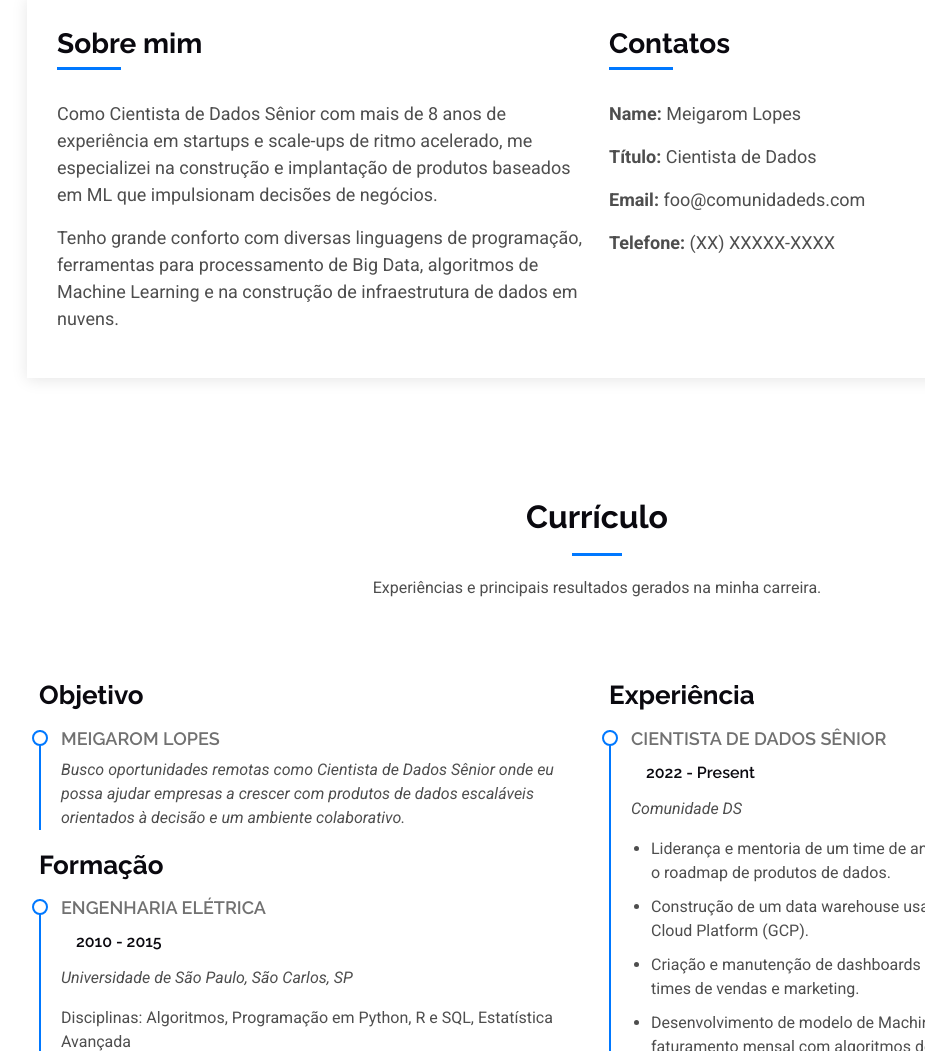
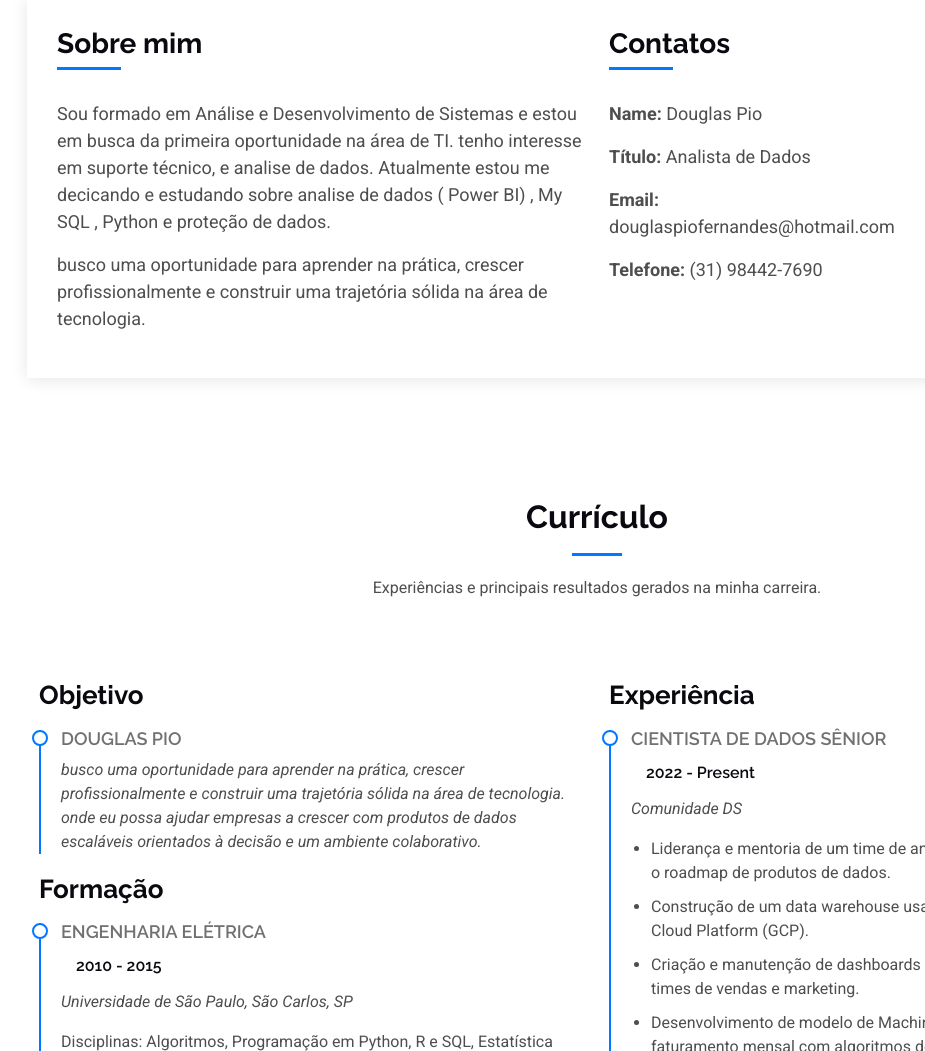
Before and after one commit to Douglas-Pio/Portifolio-Projetos, a plain HTML site: page index.html in a window 1280 px wide. Shown: the part 864-1915 px from the top of the page, without its empty margins (43-968 px from the left). Drawn offline with Linux system fonts and the light colour scheme.

Commit message:
Update index.html

```diff
--- a/index.html
+++ b/index.html
@@ -68,8 +68,8 @@
       <img src="assets/img/hero-img.jpg" alt="" data-aos="fade-in">
 
       <div class="container d-flex flex-column align-items-center justify-content-center text-center" data-aos="fade-up" data-aos-delay="100">
-        <h2>Meigarom Lopes</h2>
-        <p><span class="typed" data-typed-items="Cientista de Dados"></span></p>
+        <h2>Douglas Pio</h2>
+        <p><span class="typed" data-typed-items="Analista de Dados"></span></p>
       </div>
 
     </section><!-- /Hero Section -->
@@ -83,12 +83,11 @@
             <div class="about-me">
               <h4>Sobre mim</h4>
               <p>
-                Como Cientista de Dados Sênior com mais de 8 anos de experiência em startups e scale-ups de ritmo acelerado,
-                me especializei na construção e implantação de produtos baseados em ML que impulsionam decisões de negócios.
+                Sou formado em Análise e Desenvolvimento de Sistemas e estou em busca da primeira oportunidade na área de TI. tenho interesse em suporte técnico, e analise de dados.
+                Atualmente estou me decicando e estudando sobre analise de dados ( Power BI) , My SQL , Python e proteção de dados.
               </p>
               <p>
-                Tenho grande conforto com diversas linguagens de programação, ferramentas para processamento de Big Data,
-                algoritmos de Machine Learning e na construção de infraestrutura de dados em nuvens.
+                busco uma oportunidade para aprender na prática, crescer profissionalmente e construir uma trajetória sólida na área de tecnologia.
               </p>
             </div>
           </div>
@@ -99,10 +98,10 @@
 
               <div class="about-me">
               <h4>Contatos</h4>
-                <p><strong>Name: </strong> <span>Meigarom Lopes</span></p>
-                <p><strong>Título: </strong> <span>Cientista de Dados</span></p>
-                <p><strong>Email: </strong> <span>foo@comunidadeds.com</span></p>
-                <p><strong>Telefone: </strong> <span>(XX) XXXXX-XXXX</span></p>
+                <p><strong>Name: </strong> <span>Douglas Pio</span></p>
+                <p><strong>Título: </strong> <span>Analista de Dados</span></p>
+                <p><strong>Email: </strong> <span>douglaspiofernandes@hotmail.com</span></p>
+                <p><strong>Telefone: </strong> <span>(31) 98442-7690</span></p>
               </div>
               </div>
               </div>
@@ -136,10 +135,10 @@
             <h3 class="resume-title">Objetivo</h3>
 
             <div class="resume-item pb-0">
-              <h4>Meigarom Lopes</h4>
+              <h4>Douglas Pio</h4>
               <p>
                 <em>
-                  Busco oportunidades remotas como Cientista de Dados Sênior onde eu possa ajudar empresas a crescer com produtos
+                  busco uma oportunidade para aprender na prática, crescer profissionalmente e construir uma trajetória sólida na área de tecnologia. onde eu possa ajudar empresas a crescer com produtos
                   de dados escaláveis orientados à decisão e um ambiente colaborativo.
                 </em>
               </p>
```
